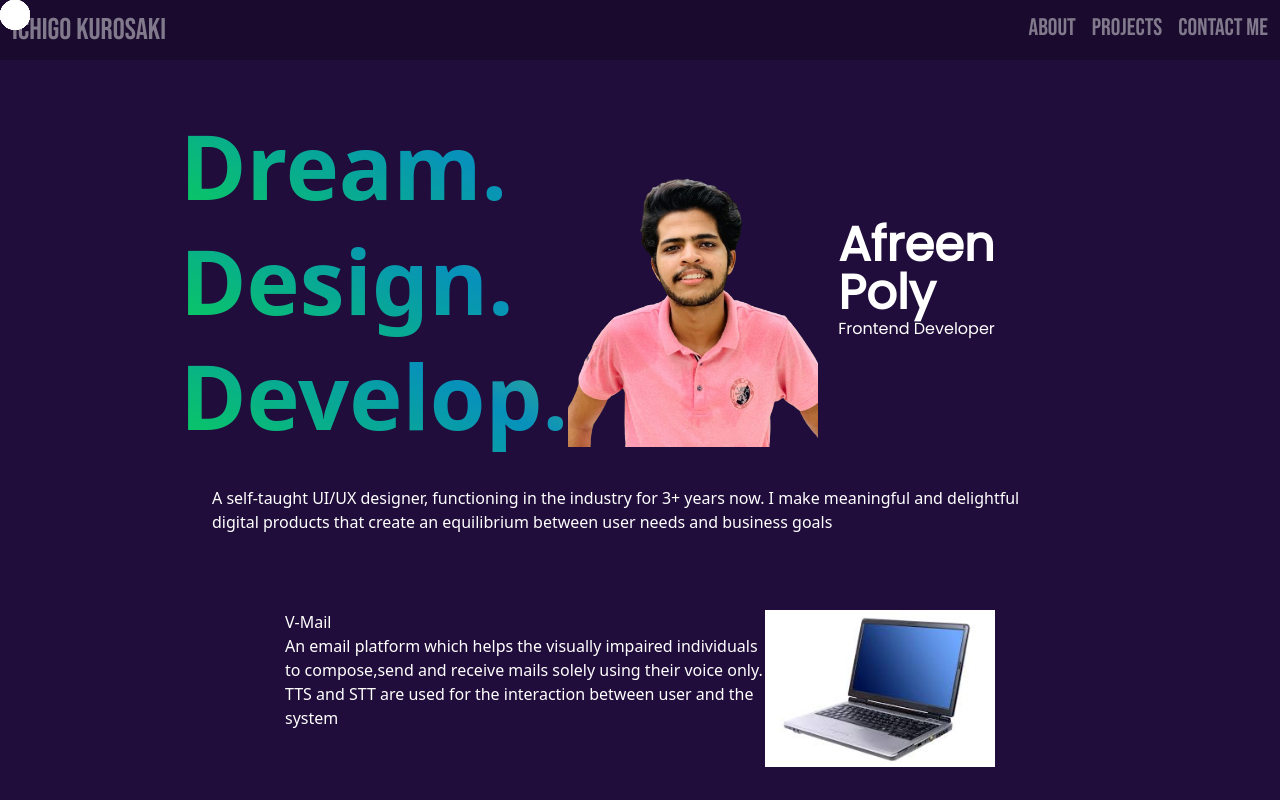
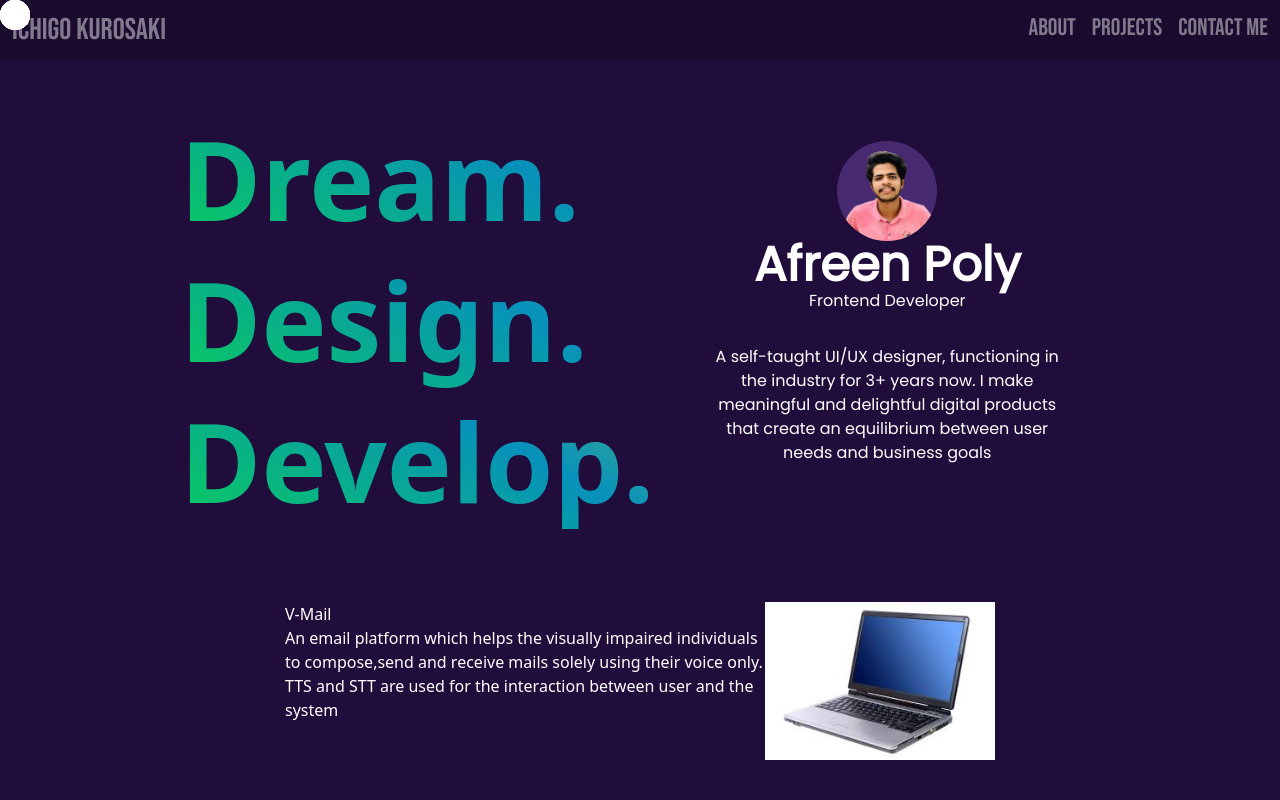
Before and after one commit to afreenpoly/afreen, a React (Vite) app: page / in a window 1280 px wide. Shown: the top 800 px of the page. Built offline with nearby package versions, Linux system fonts and the light colour scheme.

Commit message:
sty:nav,profile

```diff
--- a/src/components/Navbar.jsx
+++ b/src/components/Navbar.jsx
@@ -3,17 +3,21 @@ const Navbar = () => {
   return (
     <div className="flex p-3 justify-between bg-navbar">
       <div className="">
-        <h1 className="font-bebas-neue text-3xl opacity-45">ICHIGO KUROSAKI</h1>
+        <Link to="#" smooth={true} duration={500}>
+          <button className="font-bebas-neue text-3xl opacity-45 hover:opacity-100">
+            ICHIGO KUROSAKI
+          </button>
+        </Link>
       </div>
-      <div className="flex gap-x-4 font-bebas-neue text-2xl opacity-45">
+      <div className="flex gap-x-4 font-bebas-neue text-2xl  ">
         <Link to="about" smooth={true} duration={500}>
-          <button>About</button>
+          <button className=" opacity-45 hover:opacity-100">About</button>
         </Link>
         <Link to="projects" smooth={true} duration={500}>
-          <button>Projects</button>
+          <button className="opacity-45 hover:opacity-100">Projects</button>
         </Link>
         <Link to="contact" smooth={true} duration={500}>
-          <button>Contact Me</button>
+          <button className="opacity-45 hover:opacity-100">Contact Me</button>
         </Link>
       </div>
     </div>
--- a/src/components/Profile.jsx
+++ b/src/components/Profile.jsx
@@ -1,7 +1,7 @@
 import "./styles.css";
 const Profile = () => {
   return (
-    <div className="profile-container">
+    <div className="profile-container mb-7">
       <div className="flex justify-between items-center">
         <div className="text-section">
           <h1 className="gradient-text">Dream.</h1>
@@ -10,20 +10,26 @@ const Profile = () => {
         </div>
         <div className="profile-details flex items-center">
           {/* <div className="circle"></div> */}
-          <img src="/src/assets/afreendp.png" alt="" width="250" />
-          <div className="pl-5 font-poppins">
+
+          <div className="pl-5 font-poppins  text-center">
+            <div className="flex justify-center items-center">
+              <img
+                className="avatar"
+                src="/src/assets/afreendp.png"
+                alt=""
+              />
+            </div>
             <h2 className="font-bold text-5xl">Afreen Poly</h2>
             <h3 className="text-md">Frontend Developer</h3>
+            <div className="flex justify-center p-8">
+              <p>
+                A self-taught UI/UX designer, functioning in the industry for 3+
+                years now. I make meaningful and delightful digital products
+                that create an equilibrium between user needs and business goals
+              </p>
+            </div>
           </div>
         </div>
-      </div>
-
-      <div className="flex justify-center p-8">
-        <p>
-          A self-taught UI/UX designer, functioning in the industry for 3+ years
-          now. I make meaningful and delightful digital products that create an
-          equilibrium between user needs and business goals
-        </p>
       </div>
     </div>
   );
--- a/src/components/Projects.jsx
+++ b/src/components/Projects.jsx
@@ -1,7 +1,7 @@
 const Projects = () => {
   return (
-    <div id="projects" className="mt-7">
-      <h1 className="mb-3 text-3xl font-bold">Projects</h1>
+    <div id="projects" className="mt-4">
+      <h1 className="mt-3 mb-6 text-3xl font-bold">Projects</h1>
 
       <div className="grid grid-cols-2 gap-6 font-poppins">
         <div className="flex border-2 shadow-2xl border-y-purple-600 rounded-3xl pr-5 py-7 hover:bg-gradient-to-bl bg-gradient-to-br from-projectcard via-navbar to-backfill">
--- a/src/components/styles.css
+++ b/src/components/styles.css
@@ -1,33 +1,28 @@
-@keyframes randomWobble {
+@keyframes randomShapeChange {
             0% {
-    transform: translate(0, 0);
-  }
-  12.5% {
-    transform: translate(10px, -10px);
+                border-radius: 50%;
             }
             25% {
-    transform: translate(-10px, 10px);
-  }
-  37.5% {
-    transform: translate(10px, 10px);
+                border-radius: 20% 80% 50% 50% / 50% 50% 20% 80%;
             }
             50% {
-    transform: translate(-10px, -10px);
-  }
-  62.5% {
-    transform: translate(5px, -5px);
+                border-radius: 50% 20% 50% 20% / 20% 50% 20% 50%;
             }
             75% {
-    transform: translate(-5px, 5px);
-  }
-  87.5% {
-    transform: translate(5px, 5px);
+                border-radius: 30% 70% 50% 50% / 50% 50% 30% 70%;
             }
             100% {
-    transform: translate(0, 0);
+                border-radius: 50%;
             }
         }
 
+.avatar {
+            width: 100px;
+            height: 100px;
+            border-radius: 50%;
+            object-fit: cover;
+            background: #472a70;
+        }
 
 .profile-container {
   width: 100%;
@@ -50,10 +45,10 @@ circle {
   top: -50px; /* Adjust as needed */
   width: 600px; /* Adjust as needed */
   height: 500px; /* Adjust as needed */
-  background: linear-gradient(90deg, #6f8301, #0791bb);
+  background: linear-gradient(90deg, #6f8301, #667BC6);
   border-radius: 50%;
   z-index: -1; /* Ensure the circle is behind the text and image */
-  animation: randomWobble 3s ease-in-out infinite;
+  animation: randomWobble 10s  ease-in-out infinite;
 }
 
 @keyframes gradientShift {
@@ -73,7 +68,7 @@ circle {
   background-size: 200% 200%;
   -webkit-background-clip: text;
   -webkit-text-fill-color: transparent;
-  font-size: 90px;
+  font-size: 110px;
   font-weight: bold;
   margin: 0;
   line-height: 1.28;
```
Lines whose indentation alone changed are shown as unchanged.
